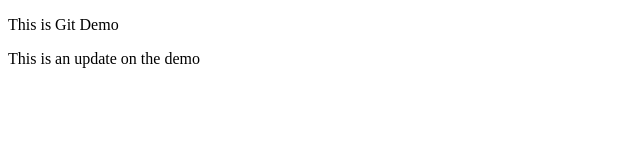
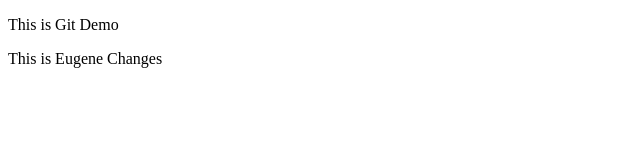
Before and after one commit to daniels600/git-demo, a plain HTML site: page index.html in a window 1280 px wide. Shown: the full height of the page, 0-640 px from the left. Drawn offline with Linux system fonts and the light colour scheme.

Commit message:
updated eugene

```diff
--- a/index.html
+++ b/index.html
@@ -11,7 +11,7 @@
   </head>
   <body>
     <p>This is Git Demo</p>
-    <p>This is an update on the demo</p>
+    <p>This is Eugene Changes</p>
 
     <script src="" async defer></script>
   </body>
```
